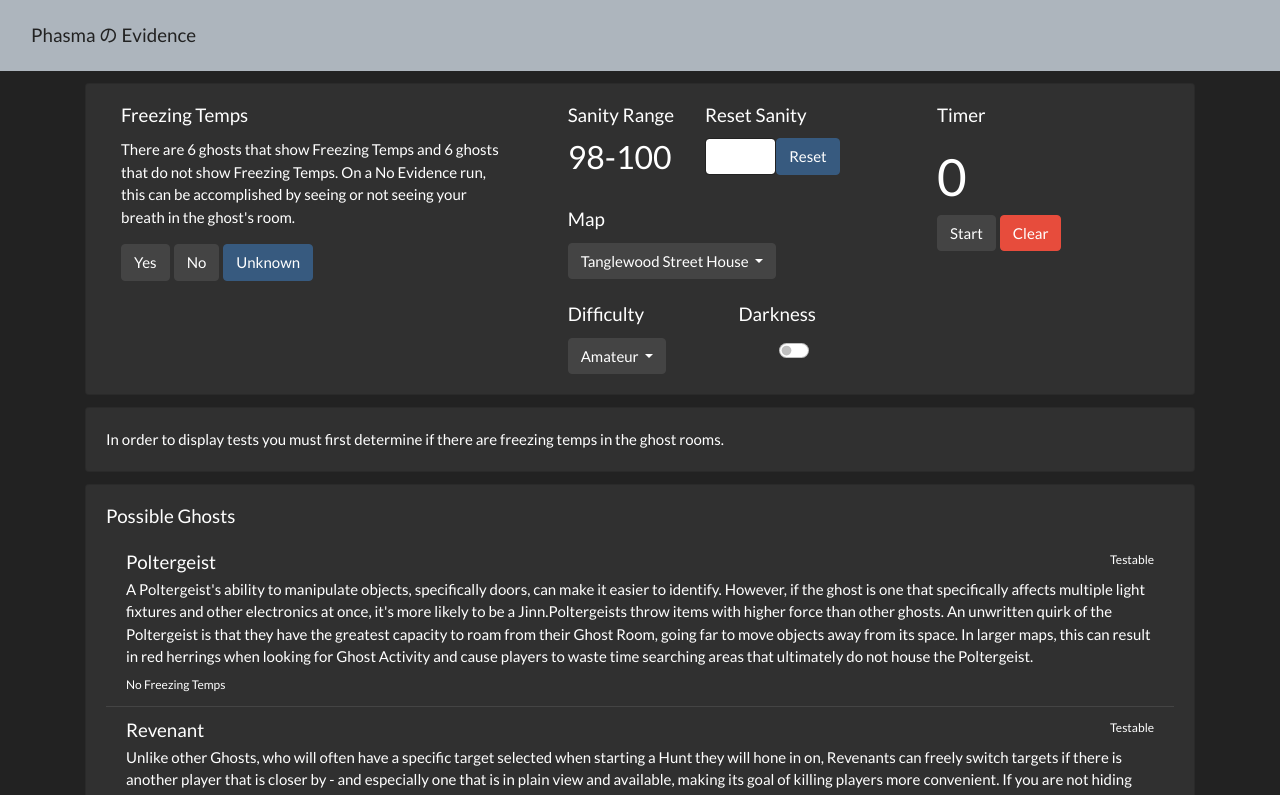
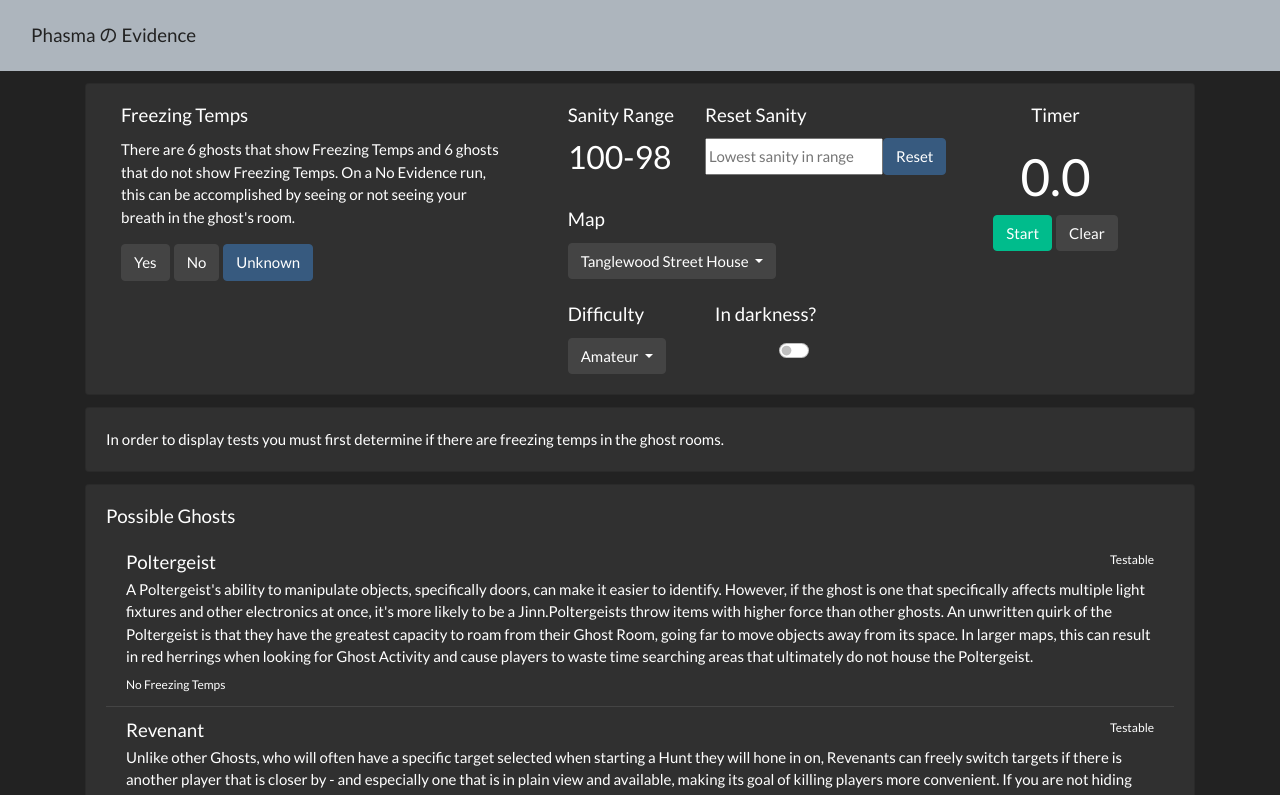
Before and after one commit to nick-freitas/phasma-no-evidence, an Angular app: page / in a window 1280 px wide. Shown: the top 795 px of the page. Built offline with nearby package versions, Linux system fonts and the light colour scheme.

Commit message:
Added lap feature to Timer

```diff
--- a/src/app/app.component.html
+++ b/src/app/app.component.html
@@ -2,28 +2,39 @@
 <div class="container">
   <div class="card d-flex flex-row-reverse">
     <div class="card-body col-md-3">
-      <h5 class="card-title">Timer</h5>
-      <section class="stopwatch-label">
+      <h5 class="card-title d-flex justify-content-center">Timer</h5>
+      <section class="stopwatch-label d-flex justify-content-center">
         <div id="counterSize">{{ counter | msToSec }}</div>
       </section>
-      <section class="timer-btn-container d-flex flex-row">
+      <section
+        class="timer-btn-container d-flex flex-row justify-content-center"
+      >
         <button
           class="btn timer-btn d-flex justify-content-start"
           [ngClass]="{
-            'btn-primary': this.running,
-            'btn-secondary': !this.running
+            'btn-danger': this.running,
+            'btn-success': !this.running
           }"
           (click)="startResumeTimer()"
         >
-          {{ startText }}
+          {{ startStopText }}
         </button>
         <button
-          class="btn timer-btn btn-danger d-flex justify-content-end"
-          (click)="clearTimer()"
+          class="btn timer-btn btn-secondary d-flex justify-content-end"
+          (click)="clearLapTimer()"
         >
-          Clear
+          {{ clearLapText }}
         </button>
       </section>
+      <div *ngFor="let lap of this.lapTime">
+        {{ lap | msToSec }}
+      </div>
+      <div
+        class="d-flex justify-content-center"
+        *ngIf="this.lapTime.length == 2"
+      >
+        {{ lapDelta | msToSec }}
+      </div>
     </div>
     <div class="card-body col-md-4">
       <div class="sanity-block d-flex flex-row">
@@ -33,9 +44,9 @@
             *ngIf="this.sanityService.sanity$ | async as sanity"
             class="d-flex flex-row"
           >
-            <h3 class="">{{ sanity.low | number: "0.0-0" }}</h3>
+            <h3 class="">{{ sanity.high | number: "0.0-1" }}</h3>
             <h3>-</h3>
-            <h3>{{ sanity.high | number: "0.0-0" }}</h3>
+            <h3>{{ sanity.low | number: "0.0-1" }}</h3>
           </div>
         </div>
         <div class="ml-3 col-md-6">
@@ -43,10 +54,10 @@
           <div class="d-flex flex-row">
             <input
               type="number"
-              class="form-control"
-              id="exampleDropdownFormEmail1"
+              class=""
+              id="resetSanityTextBox"
               [formControl]="resetValue"
-              placeholder=""
+              placeholder="Lowest sanity in range"
             />
             <button class="btn btn-primary" (click)="resetSanity()">
               Reset
@@ -106,7 +117,7 @@
           </div>
         </div>
         <div class="darkness col-md-6 d-flex flex-column align-items-end">
-          <h5 class="card-title">Darkness</h5>
+          <h5 class="card-title">In darkness?</h5>
           <div class="form-check form-switch">
             <input
               class="form-check-input"
--- a/src/app/app.component.ts
+++ b/src/app/app.component.ts
@@ -44,7 +44,8 @@ export class AppComponent {
   counter: number;
   timerRef: any;
   running: boolean = false;
-  startText = 'Start';
+  startStopText = 'Start';
+  clearLapText = 'Clear';
   maps: Map[];
   map: Map;
   difficulties: Difficulty[];
@@ -52,6 +53,8 @@ export class AppComponent {
   resetValue: FormControl;
   inDarkness: FormControl;
   subscriptions: Subscription[];
+  lapTime: number[];
+  lapDelta: number;
 
   constructor(public sanityService: SanityService) {
     this.ghosts = [...GHOSTS];
@@ -64,6 +67,8 @@ export class AppComponent {
     this.difficulty = this.difficulties[0];
     this.resetValue = new FormControl();
     this.inDarkness = new FormControl();
+    this.lapTime = [];
+    this.lapDelta = 0;
 
     this.subscriptions = [];
     this.subscriptions.push(
@@ -184,24 +189,40 @@ export class AppComponent {
     //starts with when you pause and resume, this.counter is the current time
     //that is displayed on the web browser
     if (this.running) {
-      this.startText = 'Stop';
+      this.startStopText = 'Stop';
+      this.clearLapText = 'Lap';
       const startTime = Date.now() - (this.counter || 0);
       clearInterval(this.timerRef);
       this.timerRef = setInterval(() => {
-        // this.counter = Math.floor((Date.now() - startTime) / 1000);
         this.counter = Date.now() - startTime;
       });
     } else {
-      this.startText = 'Resume';
+      this.startStopText = 'Resume';
+      this.clearLapText = 'Clear';
       clearInterval(this.timerRef);
     }
   }
 
-  clearTimer() {
-    this.running = false;
-    this.startText = 'Start';
-    this.counter = 0;
-    clearInterval(this.timerRef);
+  clearLapTimer() {
+    if (this.running) {
+      this.lapTime.push(this.counter);
+      if (this.lapTime.length < 2) {
+        this.lapDelta = 0;
+      } else {
+        this.lapDelta = this.lapTime[1] - this.lapTime[0];
+      }
+      if (this.lapTime.length > 2) {
+        this.lapTime.shift();
+        this.lapDelta = this.lapTime[1] - this.lapTime[0];
+      }
+    } else {
+      this.running = false;
+      this.startStopText = 'Start';
+      this.counter = 0;
+      this.lapTime = [];
+      this.lapDelta = 0;
+      clearInterval(this.timerRef);
+    }
   }
 
   ngOnDestroy() {
--- a/src/app/time-change.pipe.ts
+++ b/src/app/time-change.pipe.ts
@@ -2,7 +2,7 @@ import { Pipe, PipeTransform } from '@angular/core';
 
 @Pipe({ name: 'msToSec' })
 export class TimeChangePipe implements PipeTransform {
-  transform(value: number): number {
-    return Math.floor(value / 1000);
+  transform(value: number): string {
+    return (Math.floor(value / 100) / 10).toFixed(1);
   }
 }
```
